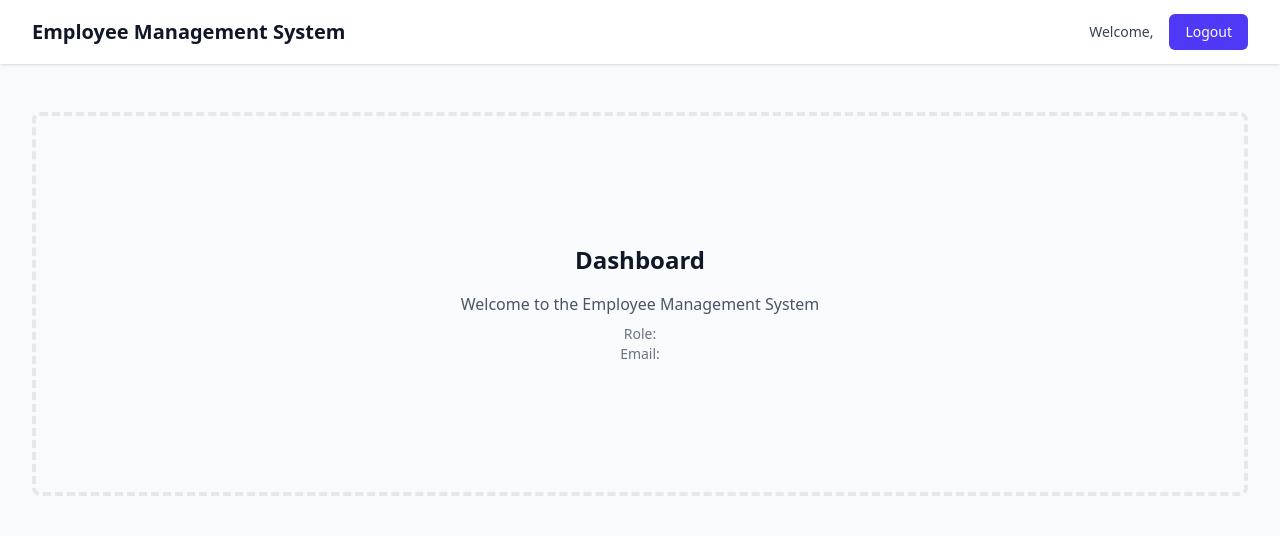
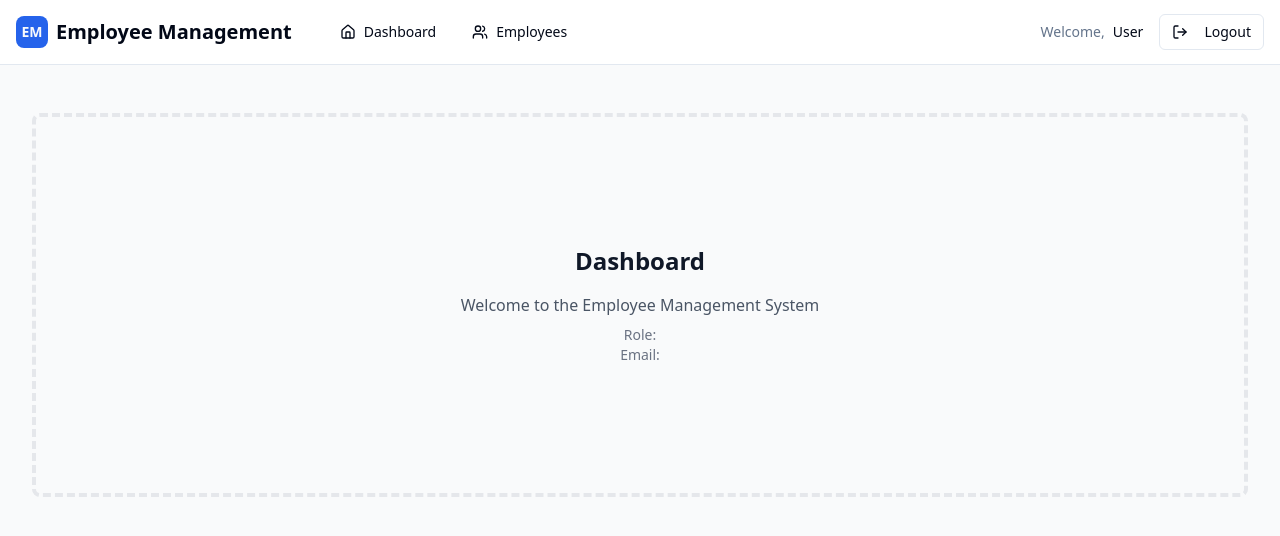
Before and after one commit to katsuotz/employee-management-ui, a Next.js app: page /dashboard in a window 1280 px wide. Shown: the top 536 px of the page. Built offline with nearby package versions, Linux system fonts and the light colour scheme; no server answers; sample sign-in values are in the browser's storage.

Commit message:
chore: update layout

```diff
--- a/package.json
+++ b/package.json
@@ -9,6 +9,7 @@
     "lint": "eslint"
   },
   "dependencies": {
+    "@radix-ui/react-navigation-menu": "^1.2.14",
     "@radix-ui/react-slot": "^1.2.4",
     "axios": "^1.13.2",
     "class-variance-authority": "^0.7.1",
--- a/src/app/dashboard/page.tsx
+++ b/src/app/(app)/dashboard/page.tsx
@@ -40,29 +40,6 @@
 
   return (
     <div className="min-h-screen bg-gray-50">
-      <nav className="bg-white shadow">
-        <div className="max-w-7xl mx-auto px-4 sm:px-6 lg:px-8">
-          <div className="flex justify-between h-16">
-            <div className="flex items-center">
-              <h1 className="text-xl font-semibold text-gray-900">
-                Employee Management System
-              </h1>
-            </div>
-            <div className="flex items-center space-x-4">
-              <span className="text-sm text-gray-700">
-                Welcome, {user?.name}
-              </span>
-              <button
-                onClick={handleLogout}
-                className="bg-indigo-600 hover:bg-indigo-700 text-white px-4 py-2 rounded-md text-sm font-medium"
-              >
-                Logout
-              </button>
-            </div>
-          </div>
-        </div>
-      </nav>
-
       <main className="max-w-7xl mx-auto py-6 sm:px-6 lg:px-8">
         <div className="px-4 py-6 sm:px-0">
           <div className="border-4 border-dashed border-gray-200 rounded-lg h-96 flex items-center justify-center">
--- /dev/null
+++ b/src/app/(app)/layout.tsx
@@ -0,0 +1,40 @@
+import type { Metadata } from "next";
+import { Geist, Geist_Mono } from "next/font/google";
+import "../globals.css";
+import { Toaster } from "@/components/ui/sonner";
+import Navigation from "@/components/Navigation";
+
+const geistSans = Geist({
+  variable: "--font-geist-sans",
+  subsets: ["latin"],
+});
+
+const geistMono = Geist_Mono({
+  variable: "--font-geist-mono",
+  subsets: ["latin"],
+});
+
+export const metadata: Metadata = {
+  title: "Dashboard | Employee Management",
+  description: "Employee Management System Dashboard",
+};
+
+export default function DashboardLayout({
+  children,
+}: Readonly<{
+  children: React.ReactNode;
+}>) {
+  return (
+    <html lang="en">
+      <body
+        className={`${geistSans.variable} ${geistMono.variable} antialiased`}
+      >
+        <Navigation />
+        <main className="min-h-screen bg-background">
+          {children}
+        </main>
+        <Toaster />
+      </body>
+    </html>
+  );
+}
--- a/src/app/layout.tsx
+++ b/src/app/(auth)/layout.tsx
@@ -1,6 +1,6 @@
 import type { Metadata } from "next";
 import { Geist, Geist_Mono } from "next/font/google";
-import "./globals.css";
+import "../globals.css";
 import { Toaster } from "@/components/ui/sonner"
 
 const geistSans = Geist({
@@ -14,11 +14,11 @@
 });
 
 export const metadata: Metadata = {
-  title: "Create Next App",
-  description: "Generated by create next app",
+  title: "Login | Employee Management",
+  description: "Sign in to your account",
 };
 
-export default function RootLayout({
+export default function AuthLayout({
   children,
 }: Readonly<{
   children: React.ReactNode;
--- a/src/components/LoginForm.tsx
+++ b/src/components/LoginForm.tsx
@@ -1,9 +1,9 @@
 'use client';
 
-import { useEffect, useState } from 'react';
+import { useState } from 'react';
 import { z } from 'zod';
 import { toast } from 'sonner';
-import { authService, LoginCredentials } from '@/services/authService';
+import { authService } from '@/services/authService';
 import { Button } from '@/components/ui/button';
 import { Input } from '@/components/ui/input';
 import { Label } from '@/components/ui/label';
@@ -76,9 +76,7 @@
       toast.success('Login successful! Redirecting...');
 
       // Redirect to dashboard after a short delay
-      setTimeout(() => {
-        window.location.href = '/dashboard';
-      }, 1000);
+      window.location.href = '/dashboard';
     } catch (err) {
       toast.error(err instanceof Error ? err.message : 'Login failed');
     } finally {
--- /dev/null
+++ b/src/components/Navigation.tsx
@@ -0,0 +1,72 @@
+'use client';
+
+import Link from 'next/link';
+import { Button } from '@/components/ui/button';
+import { authService } from '@/services/authService';
+import {
+  NavigationMenu,
+  NavigationMenuItem,
+  NavigationMenuLink,
+  NavigationMenuList,
+} from '@/components/ui/navigation-menu';
+import {
+  Users,
+  LogOut,
+  Home,
+} from 'lucide-react';
+
+export default function Navigation() {
+  const handleLogout = () => {
+    authService.logout();
+    window.location.href = '/login';
+  };
+
+  const user = authService.getUser();
+
+  return (
+    <nav className="border-b bg-background">
+      <div className="flex h-16 items-center px-4">
+        <div className="mr-8 flex items-center space-x-2">
+          <div className="h-8 w-8 rounded bg-primary flex items-center justify-center">
+            <span className="text-primary-foreground font-bold text-sm">EM</span>
+          </div>
+          <span className="font-bold text-xl">Employee Management</span>
+        </div>
+
+        <NavigationMenu className="hidden md:flex">
+          <NavigationMenuList>
+            <NavigationMenuItem>
+                <NavigationMenuLink asChild className="group inline-flex h-10 w-max items-center justify-center rounded-md bg-background px-4 py-2 text-sm font-medium transition-colors hover:bg-accent hover:text-accent-foreground focus:bg-accent focus:text-accent-foreground focus:outline-none disabled:pointer-events-none disabled:opacity-50">
+                    <Link href="/dashboard" passHref>
+                        <Home className="mr-2 h-4 w-4" />
+                        Dashboard
+                    </Link>
+                </NavigationMenuLink>
+            </NavigationMenuItem>
+
+            <NavigationMenuItem>
+                <NavigationMenuLink asChild className="group inline-flex h-10 w-max items-center justify-center rounded-md bg-background px-4 py-2 text-sm font-medium transition-colors hover:bg-accent hover:text-accent-foreground focus:bg-accent focus:text-accent-foreground focus:outline-none disabled:pointer-events-none disabled:opacity-50">
+                    <Link href="/employees" passHref>
+                        <Users className="mr-2 h-4 w-4" />
+                        Employees
+                    </Link>
+                </NavigationMenuLink>
+            </NavigationMenuItem>
+          </NavigationMenuList>
+        </NavigationMenu>
+
+        <div className="ml-auto flex items-center space-x-4">
+          <div className="hidden md:flex items-center space-x-2">
+            <span className="text-sm text-muted-foreground">Welcome,</span>
+            <span className="text-sm font-medium">{user?.name || 'User'}</span>
+          </div>
+
+          <Button variant="outline" size="sm" onClick={handleLogout}>
+            <LogOut className="mr-2 h-4 w-4" />
+            Logout
+          </Button>
+        </div>
+      </div>
+    </nav>
+  );
+}
--- /dev/null
+++ b/src/components/ui/navigation-menu.tsx
@@ -0,0 +1,128 @@
+import * as React from "react"
+import * as NavigationMenuPrimitive from "@radix-ui/react-navigation-menu"
+import { cva } from "class-variance-authority"
+import { ChevronDown } from "lucide-react"
+
+import { cn } from "@/lib/utils"
+
+const NavigationMenu = React.forwardRef<
+  React.ElementRef<typeof NavigationMenuPrimitive.Root>,
+  React.ComponentPropsWithoutRef<typeof NavigationMenuPrimitive.Root>
+>(({ className, children, ...props }, ref) => (
+  <NavigationMenuPrimitive.Root
+    ref={ref}
+    className={cn(
+      "relative z-10 flex max-w-max flex-1 items-center justify-center",
+      className
+    )}
+    {...props}
+  >
+    {children}
+    <NavigationMenuViewport />
+  </NavigationMenuPrimitive.Root>
+))
+NavigationMenu.displayName = NavigationMenuPrimitive.Root.displayName
+
+const NavigationMenuList = React.forwardRef<
+  React.ElementRef<typeof NavigationMenuPrimitive.List>,
+  React.ComponentPropsWithoutRef<typeof NavigationMenuPrimitive.List>
+>(({ className, ...props }, ref) => (
+  <NavigationMenuPrimitive.List
+    ref={ref}
+    className={cn(
+      "group flex flex-1 list-none items-center justify-center space-x-1",
+      className
+    )}
+    {...props}
+  />
+))
+NavigationMenuList.displayName = NavigationMenuPrimitive.List.displayName
+
+const NavigationMenuItem = NavigationMenuPrimitive.Item
+
+const navigationMenuTriggerStyle = cva(
+  "group inline-flex h-10 w-max items-center justify-center rounded-md bg-background px-4 py-2 text-sm font-medium transition-colors hover:bg-accent hover:text-accent-foreground focus:bg-accent focus:text-accent-foreground focus:outline-none disabled:pointer-events-none disabled:opacity-50 data-[state=open]:text-accent-foreground data-[state=open]:bg-accent/50 data-[state=open]:hover:bg-accent data-[state=open]:focus:bg-accent"
+)
+
+const NavigationMenuTrigger = React.forwardRef<
+  React.ElementRef<typeof NavigationMenuPrimitive.Trigger>,
+  React.ComponentPropsWithoutRef<typeof NavigationMenuPrimitive.Trigger>
+>(({ className, children, ...props }, ref) => (
+  <NavigationMenuPrimitive.Trigger
+    ref={ref}
+    className={cn(navigationMenuTriggerStyle(), "group", className)}
+    {...props}
+  >
+    {children}{" "}
+    <ChevronDown
+      className="relative top-[1px] ml-1 h-3 w-3 transition duration-200 group-data-[state=open]:rotate-180"
+      aria-hidden="true"
+    />
+  </NavigationMenuPrimitive.Trigger>
+))
+NavigationMenuTrigger.displayName = NavigationMenuPrimitive.Trigger.displayName
+
+const NavigationMenuContent = React.forwardRef<
+  React.ElementRef<typeof NavigationMenuPrimitive.Content>,
+  React.ComponentPropsWithoutRef<typeof NavigationMenuPrimitive.Content>
+>(({ className, ...props }, ref) => (
+  <NavigationMenuPrimitive.Content
+    ref={ref}
+    className={cn(
+      "left-0 top-0 w-full data-[motion^=from-]:animate-in data-[motion^=to-]:animate-out data-[motion^=from-]:fade-in data-[motion^=to-]:fade-out data-[motion=from-end]:slide-in-from-right-52 data-[motion=from-start]:slide-in-from-left-52 data-[motion=to-end]:slide-out-to-right-52 data-[motion=to-start]:slide-out-to-left-52 md:absolute md:w-auto ",
+      className
+    )}
+    {...props}
+  />
+))
+NavigationMenuContent.displayName = NavigationMenuPrimitive.Content.displayName
+
+const NavigationMenuLink = NavigationMenuPrimitive.Link
+
+const NavigationMenuViewport = React.forwardRef<
+  React.ElementRef<typeof NavigationMenuPrimitive.Viewport>,
+  React.ComponentPropsWithoutRef<typeof NavigationMenuPrimitive.Viewport>
+>(({ className, ...props }, ref) => (
+  <div className={cn("absolute left-0 top-full flex justify-center")}>
+    <NavigationMenuPrimitive.Viewport
+      className={cn(
+        "origin-top-center relative mt-1.5 h-[var(--radix-navigation-menu-viewport-height)] w-full overflow-hidden rounded-md border bg-popover text-popover-foreground shadow-lg data-[state=open]:animate-in data-[state=closed]:animate-out data-[state=closed]:zoom-out-95 data-[state=open]:zoom-in-90 md:w-[var(--radix-navigation-menu-viewport-width)]",
+        className
+      )}
+      ref={ref}
+      {...props}
+    />
+  </div>
+))
+NavigationMenuViewport.displayName =
+  NavigationMenuPrimitive.Viewport.displayName
+
+const NavigationMenuIndicator = React.forwardRef<
+  React.ElementRef<typeof NavigationMenuPrimitive.Indicator>,
+  React.ComponentPropsWithoutRef<typeof NavigationMenuPrimitive.Indicator>
+>(({ className, ...props }, ref) => (
+  <NavigationMenuPrimitive.Indicator
+    ref={ref}
+    className={cn(
+      "top-full z-[1] flex h-1.5 items-end justify-center overflow-hidden data-[state=visible]:animate-in data-[state=hidden]:animate-out data-[state=hidden]:fade-out data-[state=visible]:fade-in",
+      className
+    )}
+    {...props}
+  >
+    <div className="relative top-[60%] h-2 w-2 rotate-45 rounded-tl-sm bg-border shadow-md" />
+  </NavigationMenuPrimitive.Indicator>
+))
+NavigationMenuIndicator.displayName =
+  NavigationMenuPrimitive.Indicator.displayName
+
+export {
+  navigationMenuTriggerStyle,
+  NavigationMenu,
+  NavigationMenuList,
+  NavigationMenuItem,
+  NavigationMenuContent,
+  NavigationMenuTrigger,
+  NavigationMenuLink,
+  NavigationMenuIndicator,
+  NavigationMenuViewport,
+}
```
Also changed, not shown: src/app/(auth)/login/page.tsx (renamed from src/app/login/page.tsx), 1 other file (tests, documents, lock files or other folders).
